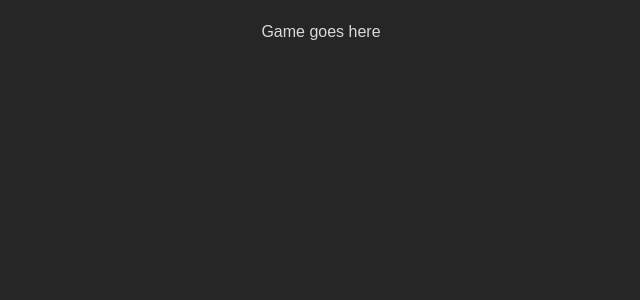
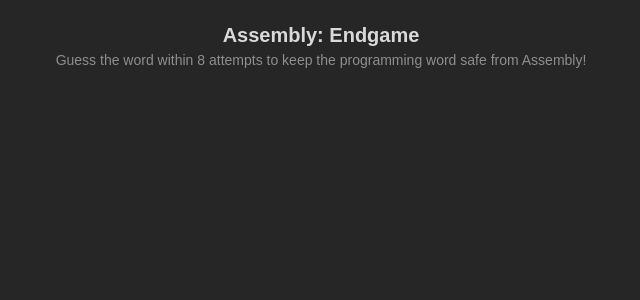
Before and after one commit to nataly-tuong/lasagnalayers, a React (Vite) app: page / in a window 1280 px wide. Shown: the top 300 px of the page, without its empty margins (319-959 px from the left). Built offline with nearby package versions, Linux system fonts and the light colour scheme.

Commit message:
header & styling

```diff
--- a/src/App.jsx
+++ b/src/App.jsx
@@ -1,7 +1,15 @@
 export default function App() {
   return (
     <main className="flex min-h-screen p-5 bg-[#262626] justify-center text-[#d9d9d9] font-hanken-grotesk">
-      <p>Game goes here</p>
+      <header className="text-center">
+        <h1 className="text-[1.25rem] font-bold color-[#F9F4DA]">
+          Assembly: Endgame
+        </h1>
+        <p className="text-[0.875rem] max-w[350px] text-[#8E8E8E]">
+          Guess the word within 8 attempts to keep the programming word safe
+          from Assembly!
+        </p>
+      </header>
     </main>
   );
 }
```
